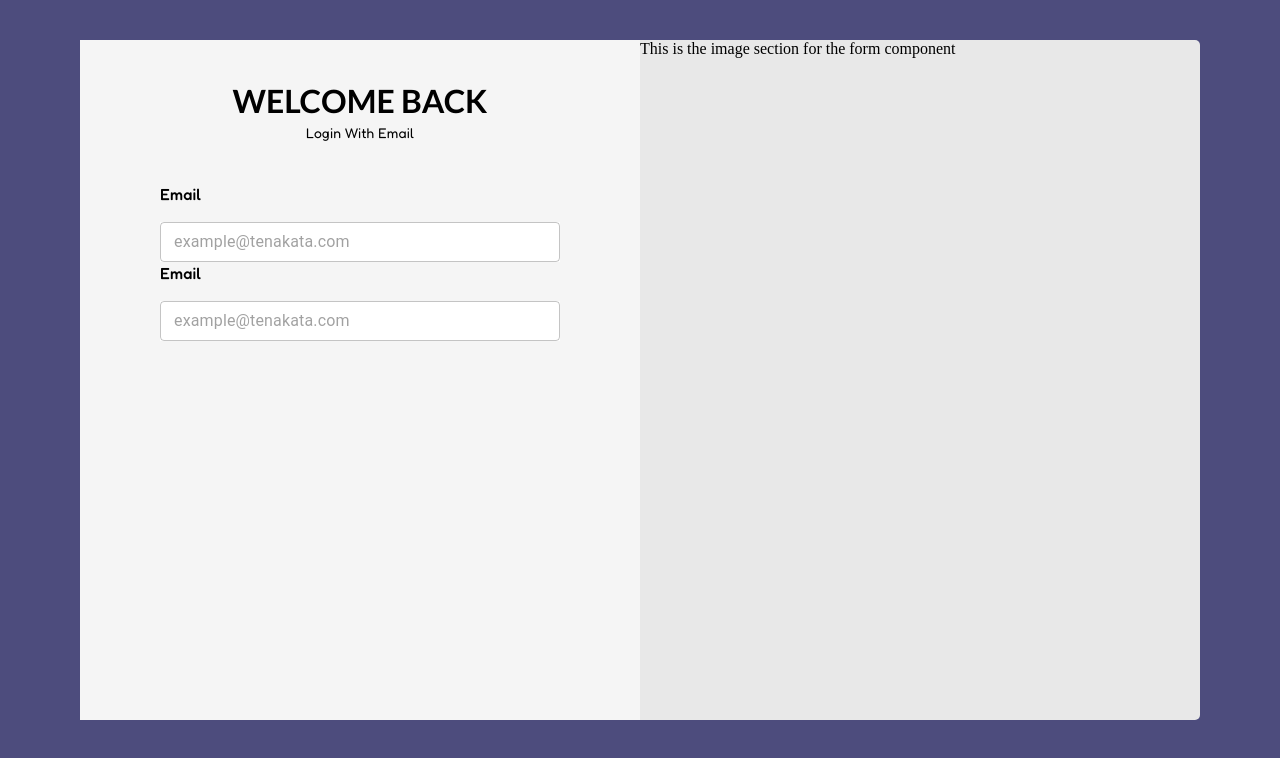
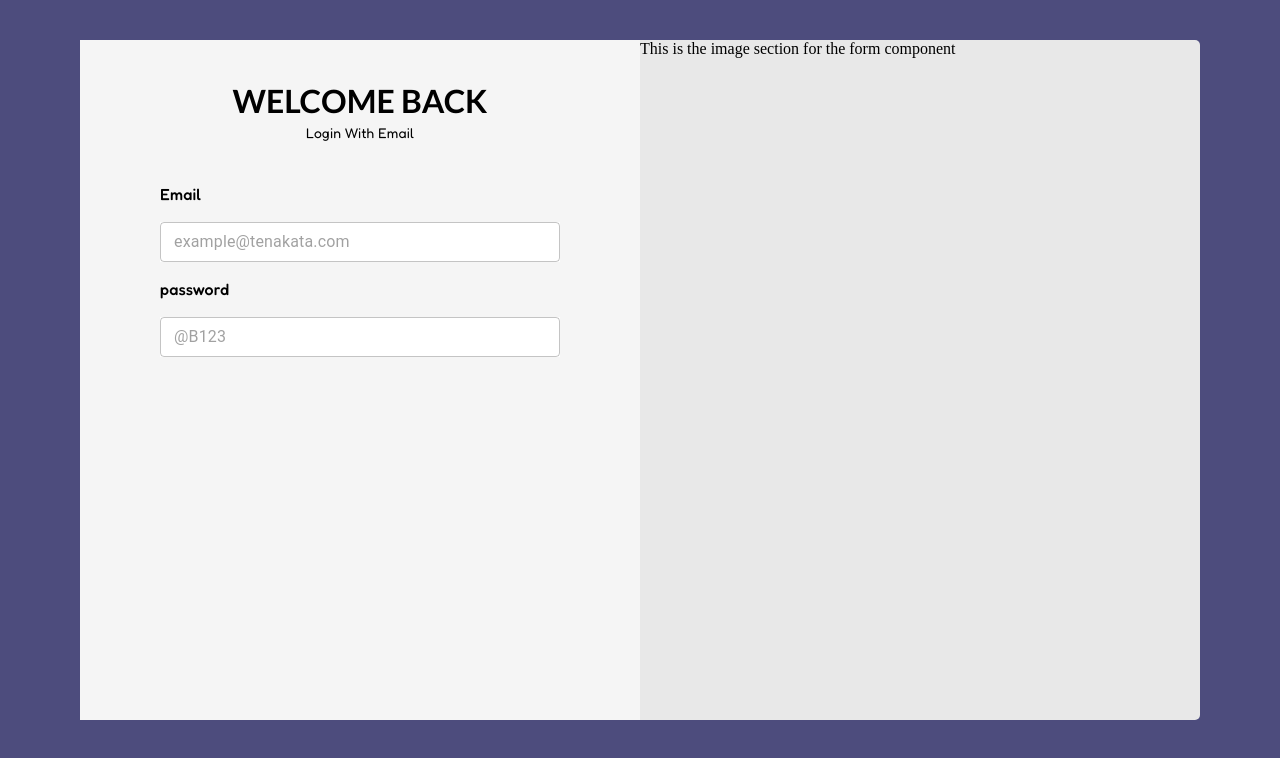
Before and after one commit to Naominm/ticket-management-system-frontend, a React (Vite) app: page / in a window 1280 px wide. Shown: the top 758 px of the page. Built offline with nearby package versions, Linux system fonts and the light colour scheme.

Commit message:
Feat: changed the flex display for the pasword container

```diff
--- a/src/components/formComponent.tsx
+++ b/src/components/formComponent.tsx
@@ -70,7 +70,10 @@ function FormSection() {
           </Typography>
         </Box>
       </Box>
-      <Box>
+      <Box
+        component={"div"}
+        sx={{ display: "flex", flexDirection: "column", gap: 2 }}
+      >
         <FormControl
           sx={{
             px: { xs: 2, md: 10 },
@@ -115,10 +118,10 @@ function FormSection() {
               fontSize: "1 rem",
             }}
           >
-            Email
+            password
           </FormLabel>
           <TextField
-            placeholder="example@tenakata.com"
+            placeholder="@B123"
             sx={{ backgroundColor: "#fff" }}
             size="small"
             required
```
